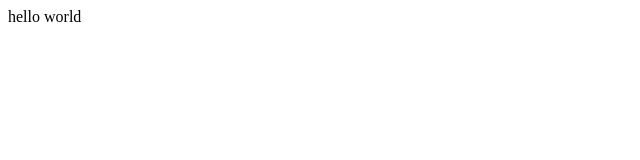
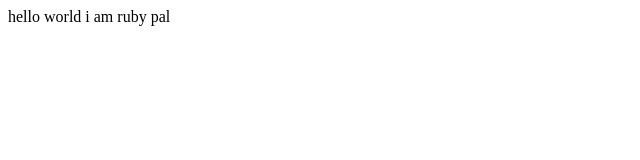
Before and after one commit to Ruby123-creator/callback_functions, a plain HTML site: page index.html in a window 1280 px wide. Shown: the whole page, without its empty margins (0-640 px from the left). Drawn offline with Linux system fonts and the light colour scheme.

Commit message:
Update index.html

```diff
--- a/index.html
+++ b/index.html
@@ -7,7 +7,7 @@
     <title>Document</title>
 </head>
 <body>
-    hello world
+    hello world i am ruby pal
   <script>
     OpeningCeremony();
     function OpeningCeremony(){
```
